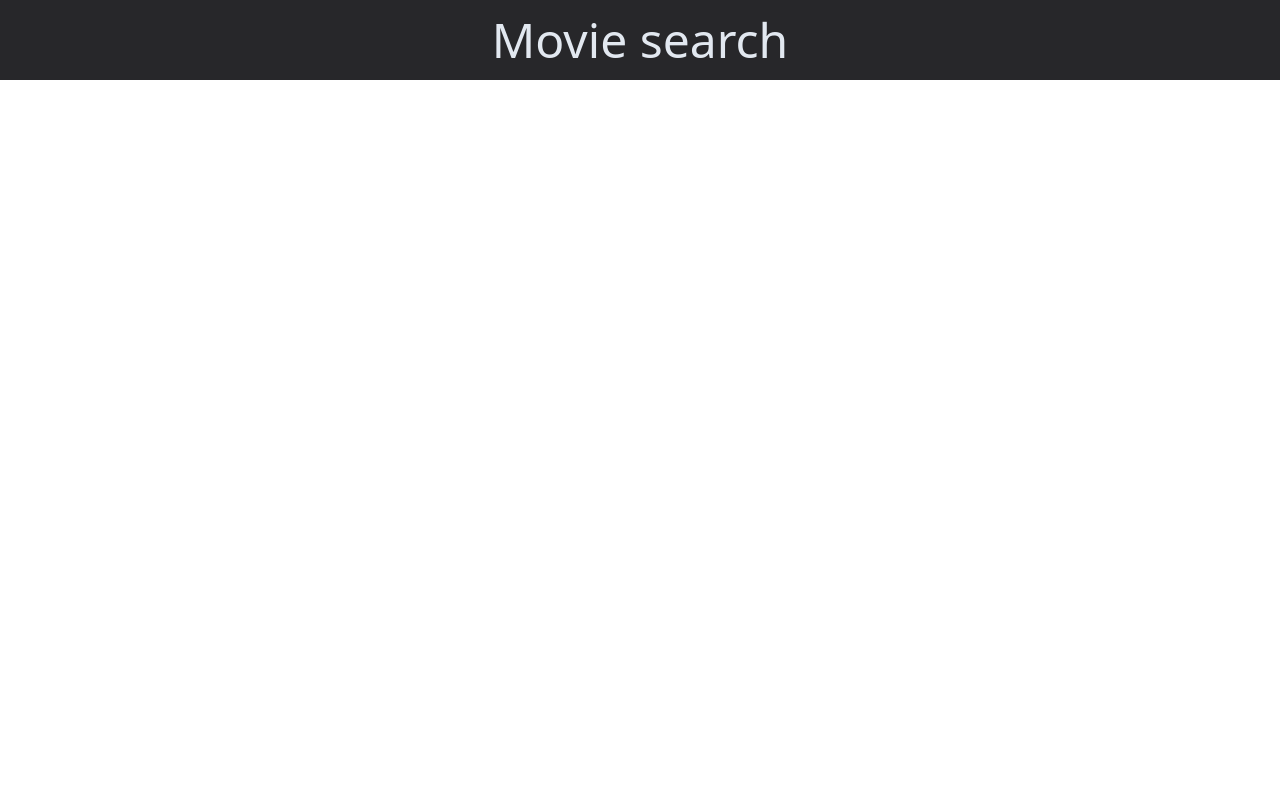
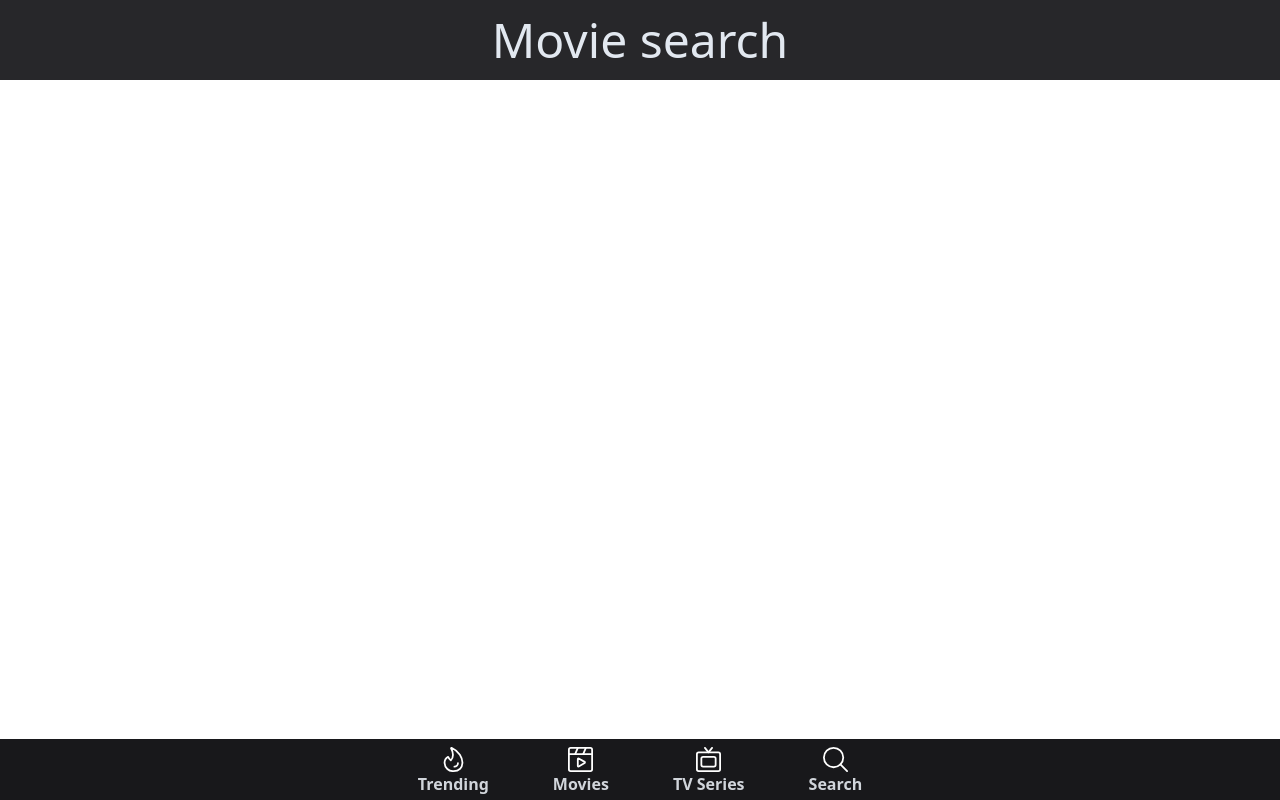
Before and after one commit to davidG999/movie-search, a JavaScript app: page / in a window 1280 px wide. Built offline with nearby package versions, Linux system fonts and the light colour scheme.

Commit message:
Create Navbar

```diff
--- a/src/App.js
+++ b/src/App.js
@@ -1,12 +1,14 @@
 import './index.css';
 
 import Header from './components/Header';
+import Navbar from './components/Navbar';
 
 const App = () => {
   return (
-    <>
+    <div className="text-gray-300">
       <Header />
-    </>
+      <Navbar />
+    </div>
   );
 }
 
--- /dev/null
+++ b/src/components/Navbar.js
@@ -0,0 +1,26 @@
+import trendingIcon from '../assets/icons/trendingIcon.svg';
+import movieIcon from '../assets/icons/movieIcon.svg';
+import tvIcon from '../assets/icons/tvIcon.svg';
+import searchIcon from '../assets/icons/searchIcon.svg';
+
+const NavItem = ({ icon, title }) => {
+  return (
+    <div className="flex flex-col items-center justify-center cursor-pointer mx-8 hover:opacity-50">
+      <img className="justify-self-center" src={icon} alt={title} />
+      <span>{title}</span>
+    </div>
+  );
+}
+
+const Navbar = () => {
+  return (
+    <div className="w-full fixed bottom-0 z-50 flex justify-center items-center bg-zinc-900 font-bold pt-2 pb-1">
+      <NavItem icon={trendingIcon} title="Trending" />
+      <NavItem icon={movieIcon} title="Movies" />
+      <NavItem icon={tvIcon} title="TV Series" />
+      <NavItem icon={searchIcon} title="Search" />
+    </div>
+  );
+}
+
+export default Navbar;
```
